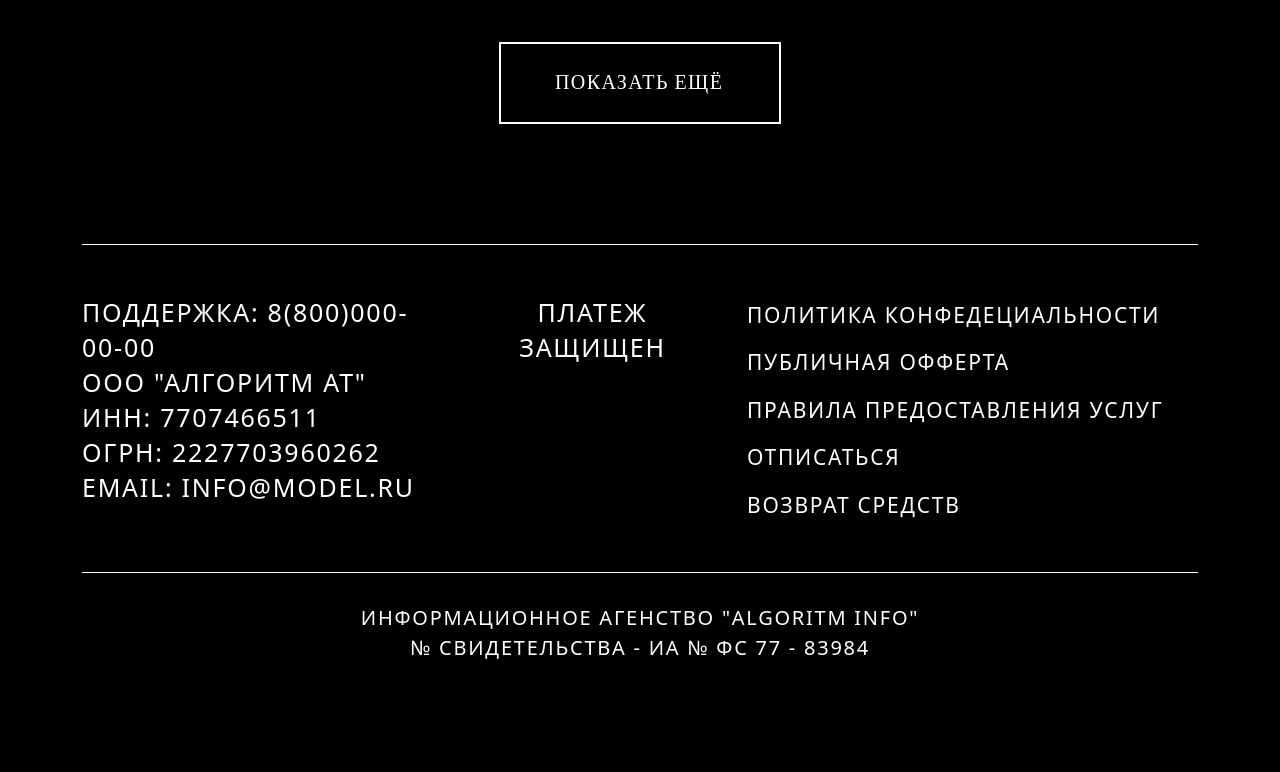
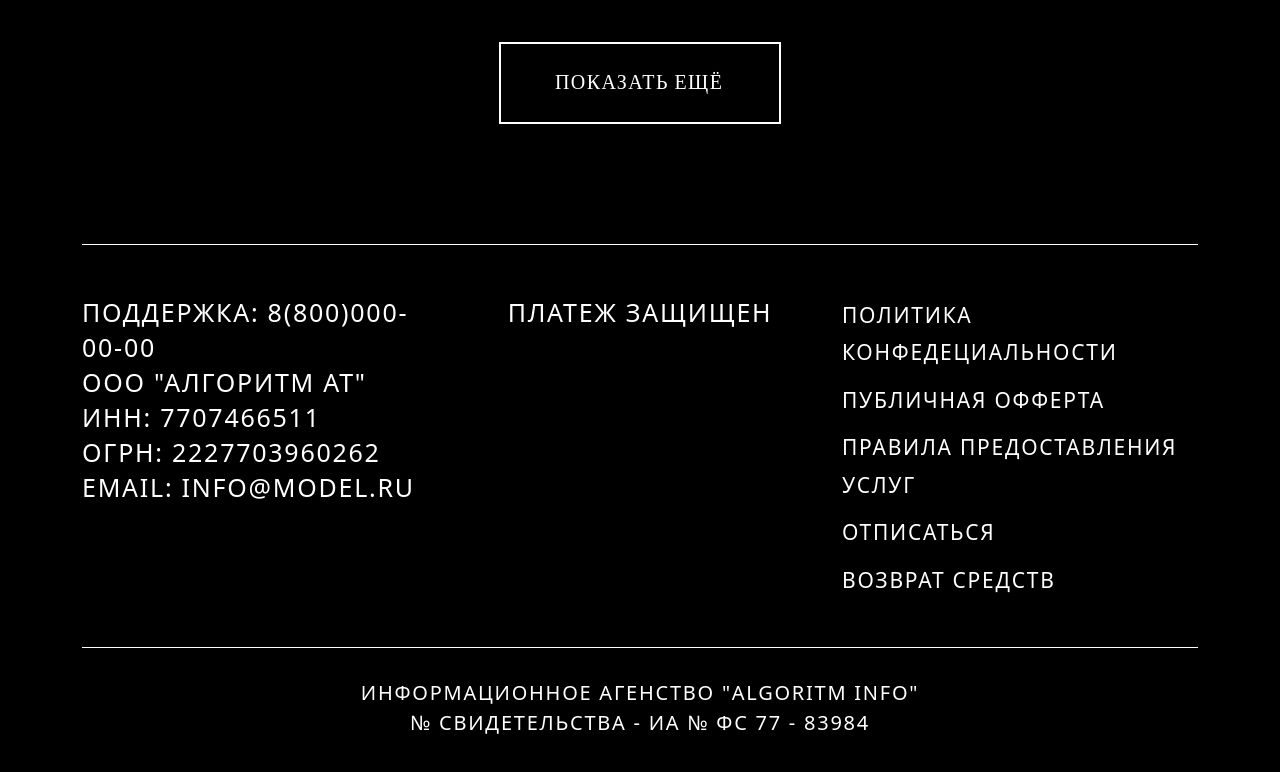
Before and after one commit to SemenTretyakov/SemenTretyakov.github.io, a plain HTML site: page Project/index.html in a window 1280 px wide. Shown: the part 1644-2416 px from the top of the page. Before the commit the page ends 2352 px from the top, so only its background shows below. Drawn offline with Linux system fonts and the light colour scheme; files whose address does not match are found by name.

```diff
--- a/Project/index.html
+++ b/Project/index.html
@@ -136,12 +136,12 @@
                                 поддержка: 8(800)000-00-00 <br>ООО "Алгоритм АТ"<br>ИНН: 7707466511<br>ОГРН: 2227703960262<br>email: info@model.ru
                             </p>
                         </div>
-                        <div class="col-xl-3 col-lg-6 col-md-5">
+                        <div class="col-xl-4 col-lg-6 col-md-5">
                             <p class="footer__text">
                                 Платеж защищен
                             </p>
                         </div>
-                        <div class="col-xl-5 col-lg-6 col-md-8">
+                        <div class="col-xl-4 col-lg-6 col-md-8">
                             <ul class="footer__list">
                                 <li class="footer__item">
                                     <a href="#" class="footer__link">
```
